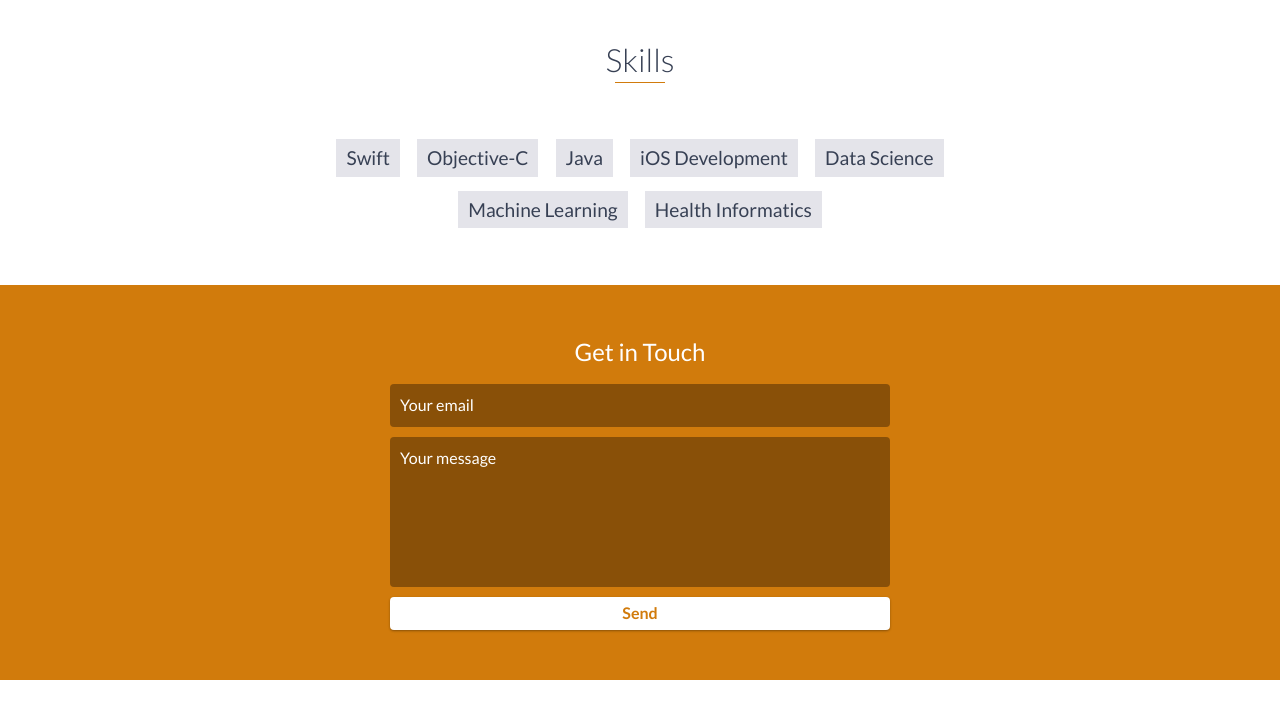
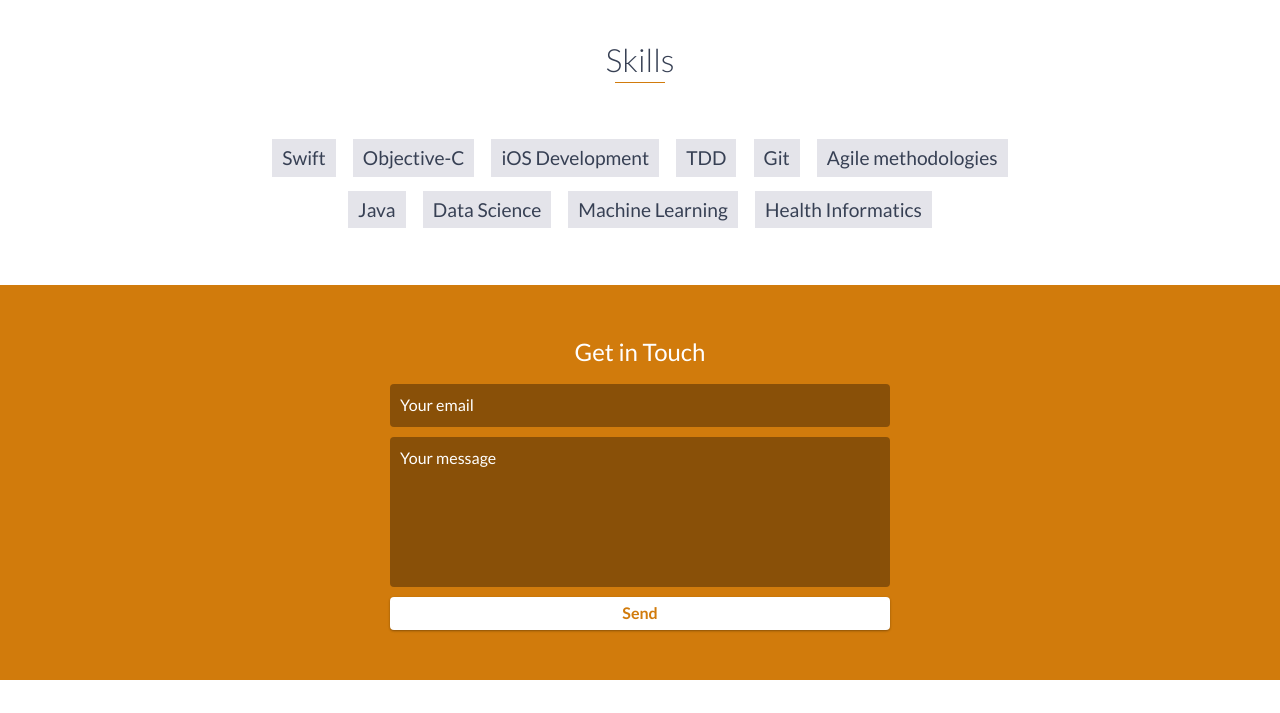
Before and after one commit to marcelorsjr/marcelorsjr.github.io, a website: page index.html in a window 1280 px wide. Shown: the part 2760-3473 px from the top of the page. Drawn offline with nearby package versions, Linux system fonts and the light colour scheme.

Commit message:
Add more skills

```diff
--- a/index.html
+++ b/index.html
@@ -202,8 +202,11 @@
         <ul>
             <li>Swift</li>
             <li>Objective-C</li>
+            <li>iOS Development</li>
+            <li>TDD</li>
+            <li>Git</li>
+            <li>Agile methodologies</li>
             <li>Java</li>
-            <li>iOS Development</li>
             <li>Data Science</li>
             <li>Machine Learning</li>
             <li>Health Informatics</li>
```
